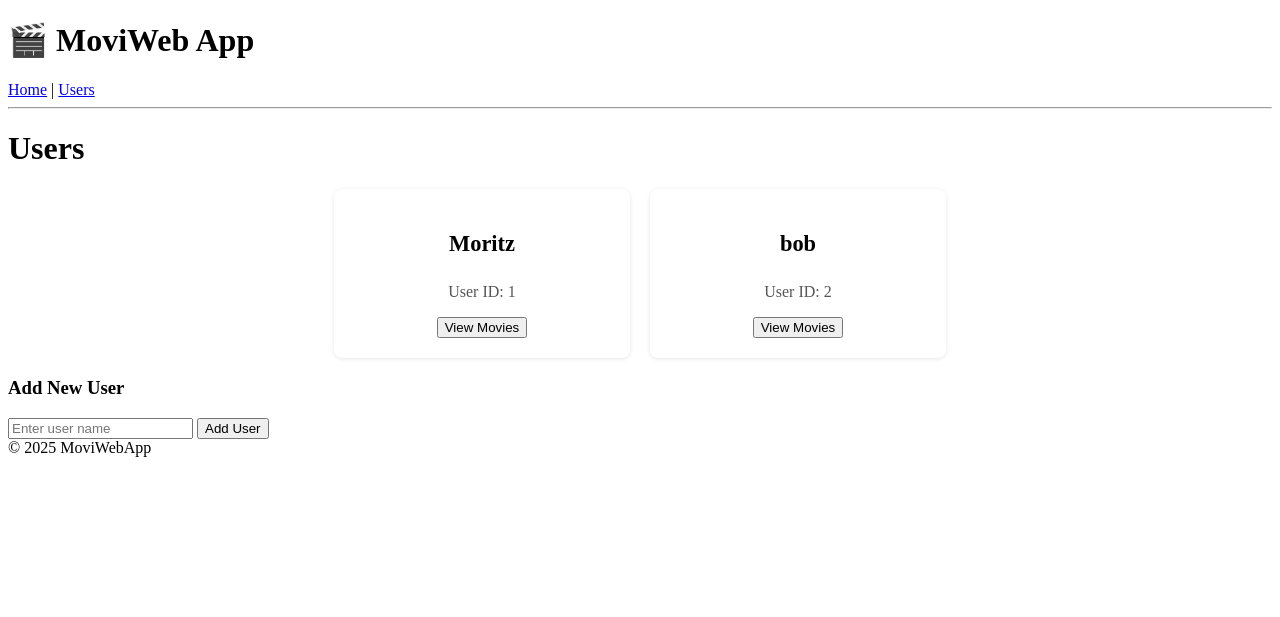
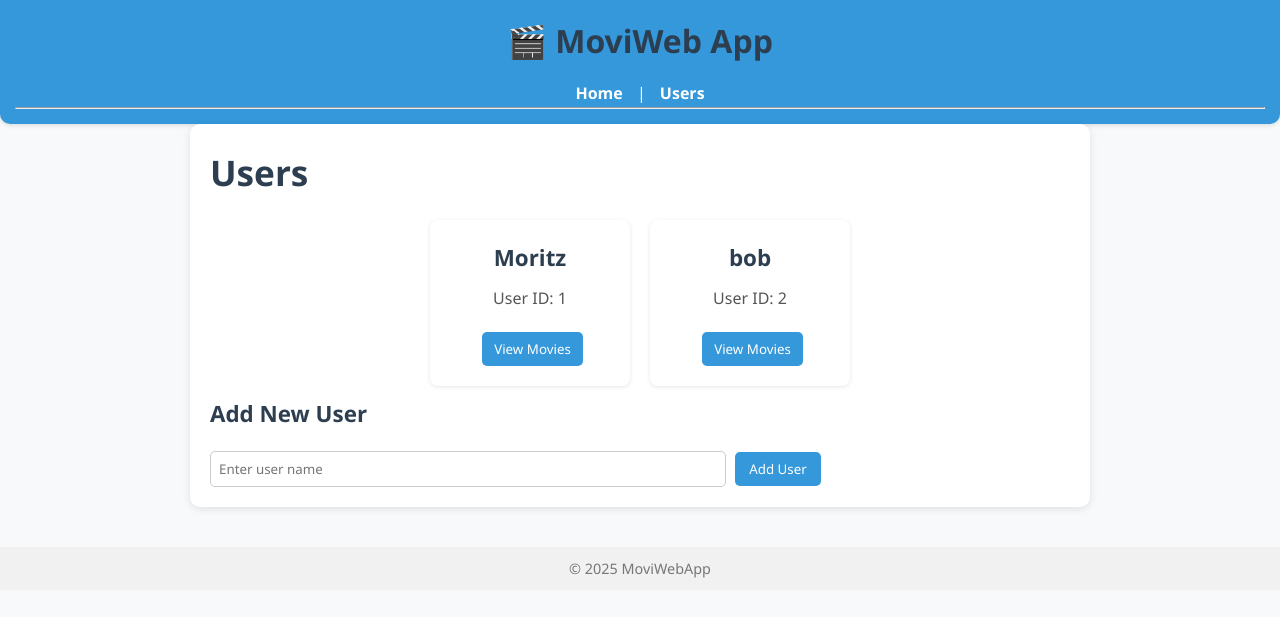
Before and after one commit to moritzbrosch36/MovieWebApp, a Flask app: page / in a window 1280 px wide. Shown: the top 617 px of the page. Run offline with Flask 3, Linux system fonts and the light colour scheme.

Commit message:
Revised and updated.

```diff
--- a/static/style.css
+++ b/static/style.css
@@ -1,8 +1,204 @@
+/* --- General Reset --- */
+* {
+    margin: 0;
+    padding: 0;
+    box-sizing: border-box;
+    font-family: 'Segoe UI', Tahoma, Geneva, Verdana, sans-serif;
+}
+
+body {
+    background-color: #f8f9fa;
+    color: #333;
+    line-height: 1.6;
+    padding: 0;
+}
+
+/* --- Header --- */
+header {
+    background-color: #3498db;
+    padding: 15px;
+    color: white;
+    text-align: center;
+    border-radius: 0 0 10px 10px;
+    box-shadow: 0 2px 4px rgba(0, 0, 0, 0.1);
+}
+
+header h1 {
+    font-size: 2rem;
+}
+
+header nav {
+    margin-top: 10px;
+}
+
+header nav a {
+    color: white;
+    margin: 0 10px;
+    text-decoration: none;
+    font-weight: bold;
+}
+
+header nav a:hover {
+    text-decoration: underline;
+}
+
+/* --- Footer --- */
+footer {
+    text-align: center;
+    padding: 10px;
+    margin-top: 40px;
+    color: #777;
+    font-size: 0.9rem;
+    background-color: #f1f1f1;
+}
+
+/* --- Headers --- */
+h1, h2, h3 {
+    color: #2c3e50;
+    margin-bottom: 15px;
+}
+
+h1 {
+    font-size: 2.2rem;
+}
+
+h2 {
+    font-size: 1.8rem;
+}
+
+h3 {
+    font-size: 1.4rem;
+}
+
+/* --- Container --- */
+.container {
+    max-width: 900px;
+    margin: auto;
+    padding: 20px;
+    background: white;
+    border-radius: 10px;
+    box-shadow: 0 2px 8px rgba(0, 0, 0, 0.1);
+}
+
+/* --- Links --- */
+a {
+    color: #3498db;
+    text-decoration: none;
+}
+
+a:hover {
+    text-decoration: underline;
+}
+
+/* --- Lists --- */
+.user-list,
+.movie-list {
+    list-style-type: none;
+    margin-top: 20px;
+}
+
+.user-entry,
+.movie-entry {
+    background: #ffffff;
+    padding: 12px 15px;
+    margin-bottom: 10px;
+    border-radius: 8px;
+    display: flex;
+    align-items: center;
+    justify-content: space-between;
+    box-shadow: 0 1px 4px rgba(0, 0, 0, 0.1);
+}
+
+/* --- Buttons --- */
+button {
+    background-color: #3498db;
+    color: white;
+    border: none;
+    padding: 8px 14px;
+    margin-left: 5px;
+    border-radius: 5px;
+    cursor: pointer;
+    transition: background-color 0.2s ease;
+}
+
+button:hover {
+    background-color: #2980b9;
+}
+
+.btn {
+    display: inline-block;
+    padding: 8px 12px;
+    background: #3498db;
+    color: white;
+    border-radius: 5px;
+    text-decoration: none;
+    transition: background-color 0.2s ease;
+}
+
+.btn:hover {
+    background-color: #2980b9;
+}
+
+/* --- Forms --- */
+form {
+    margin-top: 20px;
+}
+
+input[type="text"] {
+    padding: 8px;
+    width: 60%;
+    border: 1px solid #ccc;
+    border-radius: 5px;
+}
+
+input[type="text"]:focus {
+    border-color: #3498db;
+    outline: none;
+}
+
+/* --- Error Messages --- */
+.error-message {
+    background: #ffe6e6;
+    color: #c0392b;
+    padding: 12px;
+    border-radius: 8px;
+    margin-top: 20px;
+    border: 1px solid #e74c3c;
+}
+
+/* --- Suggestions List --- */
+.suggestions {
+    margin-top: 10px;
+    padding-left: 20px;
+}
+
+.suggestions li {
+    list-style-type: disc;
+}
+
+/* --- Responsive Design --- */
+@media (max-width: 768px) {
+    input[type="text"] {
+        width: 100%;
+        margin-bottom: 10px;
+    }
+
+    .user-entry,
+    .movie-entry {
+        flex-direction: column;
+        align-items: flex-start;
+    }
+
+    button {
+        margin-top: 5px;
+    }
+}
+
 /* --- User Grid Layout --- */
 .user-list {
     display: flex;
     flex-wrap: wrap;
-    gap: 20px; /* Abstand zwischen den Kacheln */
+    gap: 20px;
     padding: 0;
     margin-top: 20px;
     justify-content: center;
@@ -17,7 +213,7 @@
     align-items: center;
     justify-content: space-between;
     box-shadow: 0 1px 4px rgba(0, 0, 0, 0.1);
-    flex: 1 1 calc(25% - 20px); /* 4 Kacheln pro Reihe */
+    flex: 1 1 calc(25% - 20px);
     max-width: calc(25% - 20px);
     min-width: 200px;
     box-sizing: border-box;
@@ -28,7 +224,6 @@
     transform: translateY(-5px);
 }
 
-/* --- User Entry Content Styling --- */
 .user-entry h3 {
     font-size: 1.4rem;
     margin-bottom: 10px;
@@ -39,24 +234,24 @@
     color: #555;
 }
 
-/* --- Responsive: Weniger Kacheln pro Reihe --- */
+/* --- Responsive: Fewer tiles per row --- */
 @media (max-width: 1200px) {
     .user-entry {
-        flex: 1 1 calc(33.33% - 20px); /* 3 pro Reihe */
+        flex: 1 1 calc(33.33% - 20px);
         max-width: calc(33.33% - 20px);
     }
 }
 
 @media (max-width: 900px) {
     .user-entry {
-        flex: 1 1 calc(50% - 20px); /* 2 pro Reihe */
+        flex: 1 1 calc(50% - 20px);
         max-width: calc(50% - 20px);
     }
 }
 
 @media (max-width: 600px) {
     .user-entry {
-        flex: 1 1 100%; /* 1 pro Reihe */
+        flex: 1 1 100%;
         max-width: 100%;
     }
 }
```
